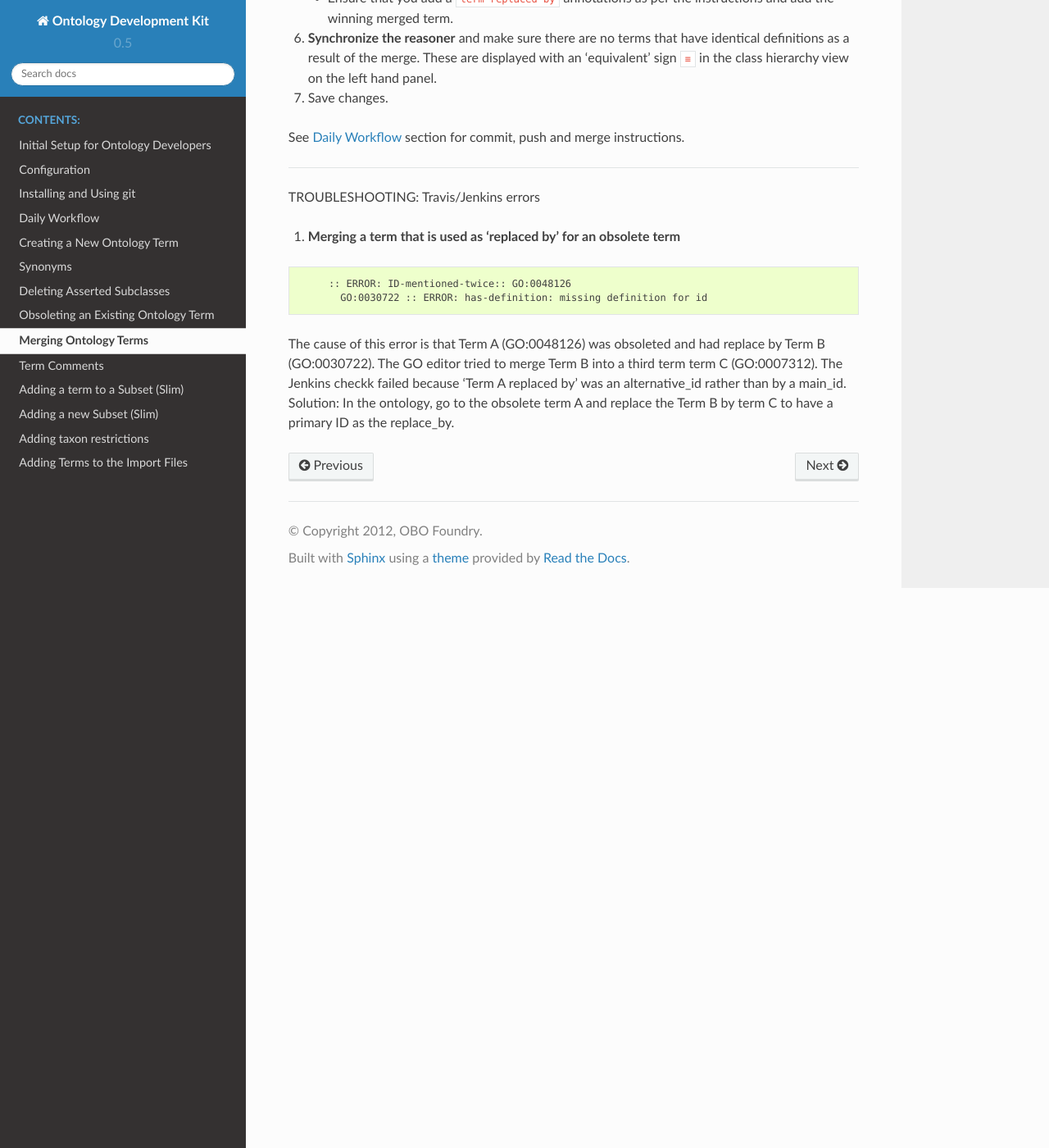
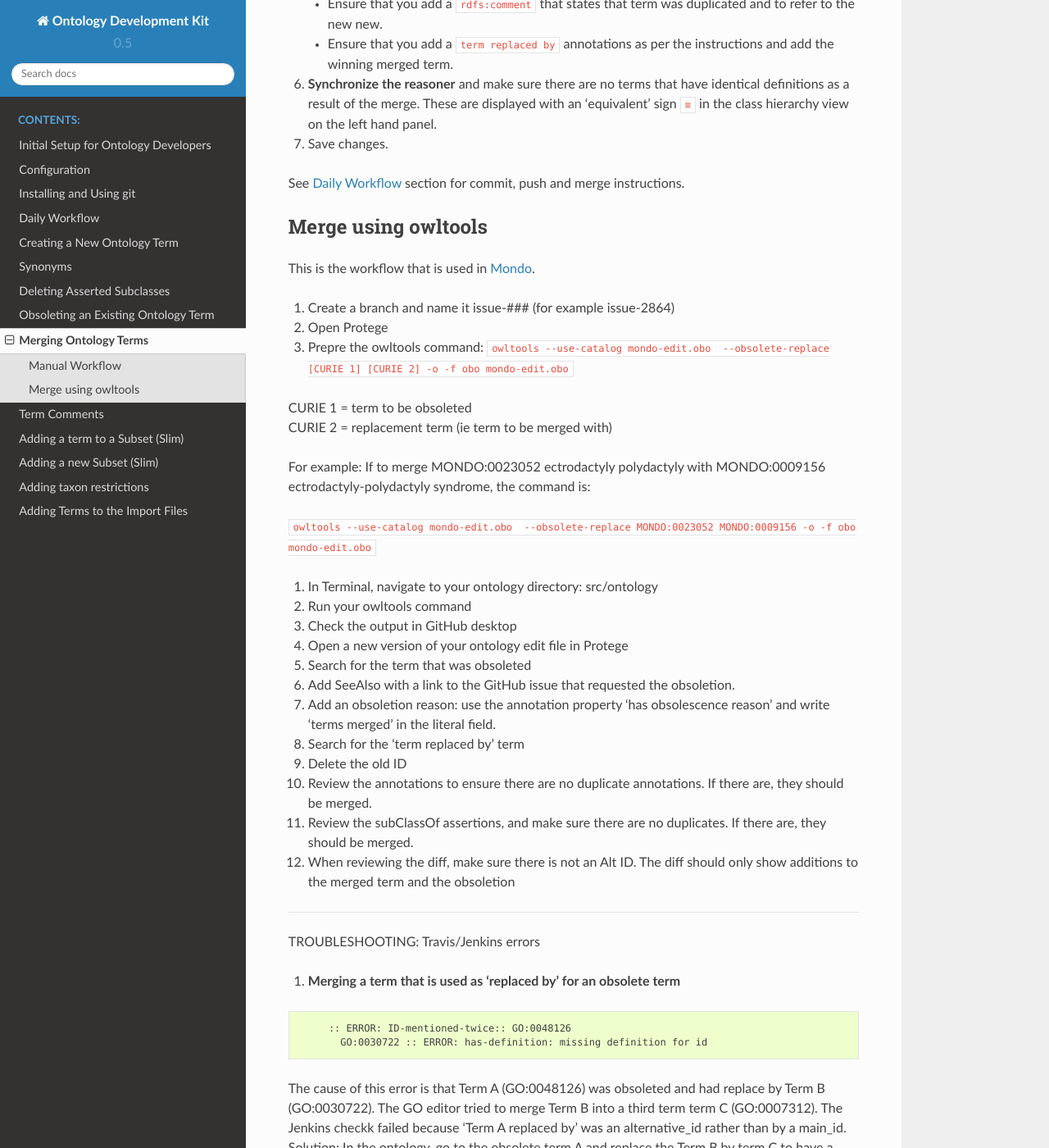
Before and after one commit to INCATools/ontology-development-kit, a Sphinx documentation site: the page built from docs/MergeTerms.md, in a window 1280 px wide and 1400 px high, scrolled down 1363 px. Shown: the whole window at 82% size. Built offline with Sphinx 7.4.7 and the Read the Docs theme 2.0.0, drawn with Linux system fonts in a browser that asks for light colours; pages that are not in the unit, such as notebooks, are missing from menus.

Commit message:
add section on merging using owltools

```diff
--- a/docs/MergeTerms.md
+++ b/docs/MergeTerms.md
@@ -5,6 +5,8 @@
 See [Daily Workflow](http://ontology-development-kit.readthedocs.io/en/latest/index.html#daily-workflow) for creating branches and basic Protégé instructions.
 
 **Note** Before performing a merge, make sure that you know all of the consequences that the merge will cause. In particular, be sure to look at child terms and any other terms that refer to the ‘deprecated’ term. In many cases a simple merge of two terms is not sufficient because it will result in equivalent classes for child terms. For example if deprecated term X is going to be merged into target term Y and ‘regulation of X’ and ‘regulation of Y’ terms exist, then you will need to merge the regulation terms in addition to the primary terms. You will also need to edit any terms that refer to the deprecated term to be sure that the names and definitions are consistent.
+
+## Manual Workflow
 
 1.	**Find the ID of the term in which the deprecated term will be merged**
     - Navigate to 'winning' term using the Search box. **Copy the ID of the winning term somewhere.**
@@ -42,6 +44,36 @@ See [Daily Workflow](http://ontology-development-kit.readthedocs.io/en/latest/in
 
 See [Daily Workflow](http://ontology-development-kit.readthedocs.io/en/latest/index.html#daily-workflow) section for commit, push and merge instructions.
 
+## Merge using owltools
+
+This is the workflow that is used in [Mondo](https://mondo.readthedocs.io/en/latest/editors-guide/merging-and-obsoleting/).
+
+1. Create a branch and name it issue-### (for example issue-2864)
+1. Open Protege
+1. Prepre the owltools command:
+`owltools --use-catalog mondo-edit.obo  --obsolete-replace [CURIE 1] [CURIE 2] -o -f obo mondo-edit.obo`
+
+CURIE 1 = term to be obsoleted
+CURIE 2 = replacement term (ie term to be merged with)
+
+For example:
+If to merge MONDO:0023052 ectrodactyly polydactyly with MONDO:0009156 ectrodactyly-polydactyly syndrome, the command is:
+
+`owltools --use-catalog mondo-edit.obo  --obsolete-replace MONDO:0023052 MONDO:0009156 -o -f obo mondo-edit.obo`
+
+1. In Terminal, navigate to your ontology directory: src/ontology
+1. Run your owltools command
+1. Check the output in GitHub desktop
+1. Open a new version of your ontology edit file in Protege
+1. Search for the term that was obsoleted
+1. Add SeeAlso with a link to the GitHub issue that requested the obsoletion.
+1. Add an obsoletion reason: use the annotation property 'has obsolescence reason' and write 'terms merged' in the literal field.
+1. Search for the 'term replaced by' term
+1. Delete the old ID
+1. Review the annotations to ensure there are no duplicate annotations. If there are, they should be merged.
+1. Review the subClassOf assertions, and make sure there are no duplicates. If there are, they should be merged.
+1. When reviewing the diff, make sure there is not an Alt ID. The diff should only show additions to the merged term and the obsoletion
+
 ----
 TROUBLESHOOTING: Travis/Jenkins errors
 1. **Merging a term that is used as 'replaced by' for an obsolete term**
```
